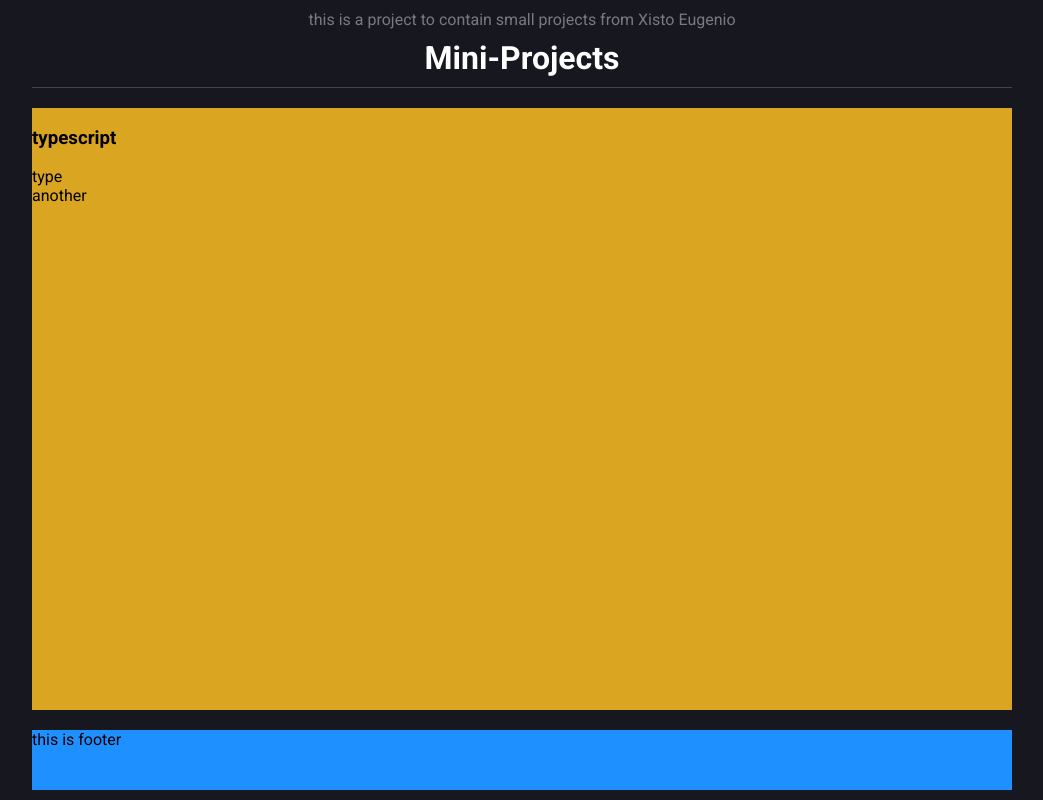
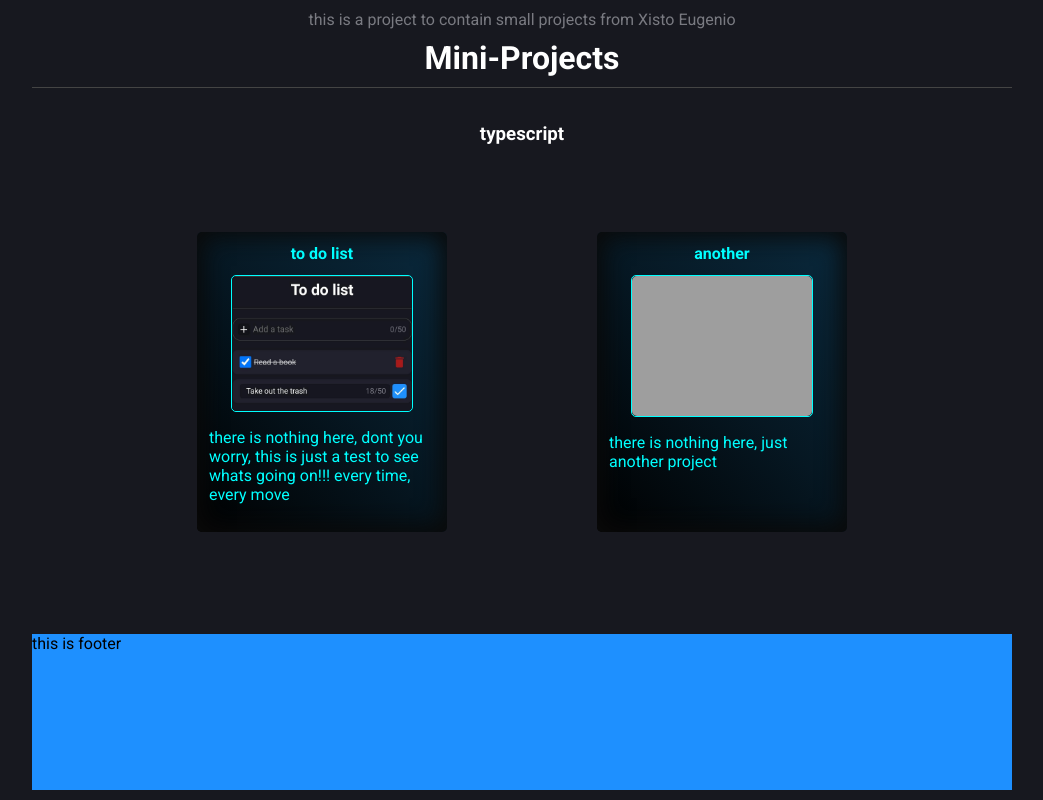
Before and after one commit to xistoeugenio/mini-typescript-projects, a React (Create React App) app: page / in a window 1280 px wide. Shown: the whole page, without its empty margins (118-1161 px from the left). Built offline with nearby package versions, Linux system fonts and the light colour scheme; grey boxes are pictures that could not be loaded.

Commit message:
finished mainContainer in App component

```diff
--- a/src/App.tsx
+++ b/src/App.tsx
@@ -9,11 +9,17 @@ function App() {
         <h1>Mini-Projects</h1>
       </header>
       <main className='appMain'>
-        <div className="projectsContainer">
+        <div className="mainContainer">
           <h3>typescript</h3>
-          {typescriptProjects.map(project =>
-            <div>{project.name}</div>
-          )}
+          <div className="projectsContainer">
+            {typescriptProjects.map(project =>
+              <div className='eachProject'>
+                <h4>{project.name}</h4>
+                <div className="imageContainer"><img src={project.image} alt="" /></div>
+                <p>{project.description}</p>
+              </div>
+            )}
+          </div>
         </div>
       </main>
       <footer className='appFooter'>this is footer</footer>
--- a/src/app.scss
+++ b/src/app.scss
@@ -9,7 +9,7 @@
     padding: 10px 0;
 
     .appHeader {
-        width: 98%;
+        width: 94%;
         max-width: 980px;
         display: flex;
         flex-direction: column;
@@ -31,18 +31,99 @@
     }
 
     .appMain {
-        background-color: goldenrod;
-        width: 98%;
+        width: 94%;
         max-width: 980px;
         margin: 20px 0;
+        border-radius: 5px;
         flex: 1;
+        overflow-y: scroll;
+
+        &::-webkit-scrollbar {
+            display: none;
+        }
+
+        .mainContainer {
+            box-sizing: border-box;
+            width: 100%;
+            height: 100%;
+            padding: 15px;
+            display: flex;
+            flex-direction: column;
+            align-items: center;
+            justify-content: space-between;
+            gap: 20px;
+
+
+            h3 {
+                color: white;
+                margin: 0;
+            }
+
+            .projectsContainer {
+                width: 100%;
+                flex: 1;
+                display: flex;
+                align-items: center;
+                justify-content: space-evenly;
+                flex-wrap: wrap;
+
+                .eachProject {
+                    box-sizing: border-box;
+                    width: 250px;
+                    height: 300px;
+                    padding: 12px;
+                    border-radius: 5px;
+                    display: flex;
+                    align-items: center;
+                    flex-direction: column;
+                    cursor: pointer;
+
+                    background: -moz-linear-gradient(45deg, #000000 0%, #061722 50%, #0A2A3E 100%);
+                    background: -webkit-linear-gradient(45deg, #000000 0%, #061722 50%, #0A2A3E 100%);
+                    background: linear-gradient(45deg, #000000 0%, #061722 50%, #0A2A3E 100%);
+                    -webkit-box-shadow: inset 0px 0px 23px 6px #0a0a0a;
+                    box-shadow: inset 0px 0px 23px 6px #0a0a0a;
+
+                    &:hover {
+                        -webkit-box-shadow: none;
+                        box-shadow: none;
+                    }
+
+                    h4 {
+                        margin: 0px 0px 12px 0px;
+                        color: aqua;
+                    }
+
+                    .imageContainer {
+                        width: 80%;
+                        height: 140px;
+                        border-radius: 5px;
+                        border: 1px solid aqua;
+                        margin: 0;
+
+                        img {
+                            width: 100%;
+                            height: 100%;
+                            border-radius: 5px;
+                            object-fit: cover;
+                        }
+                    }
+
+                    p {
+                        color: aqua;
+                    }
+                }
+            }
+
+
+        }
     }
 
 
     .appFooter {
         background-color: dodgerblue;
-        width: 98%;
+        width: 94%;
         max-width: 980px;
-        height: 60px;
+        height: 20%;
     }
 }
--- a/src/data.ts
+++ b/src/data.ts
@@ -1,7 +1,7 @@
 export const typescriptProjects = [{
-    name: "type",
-    image: "fkfkdjg",
-    description: "there is nothing here, dont you worry"
+    name: "to do list",
+    image: "/assets/todo-picture.png",
+    description: "there is nothing here, dont you worry, this is just a test to see whats going on!!! every time, every move"
 },
 {
     name: "another",
```
Also changed, not shown: public/assets/todo-picture.png (added).
